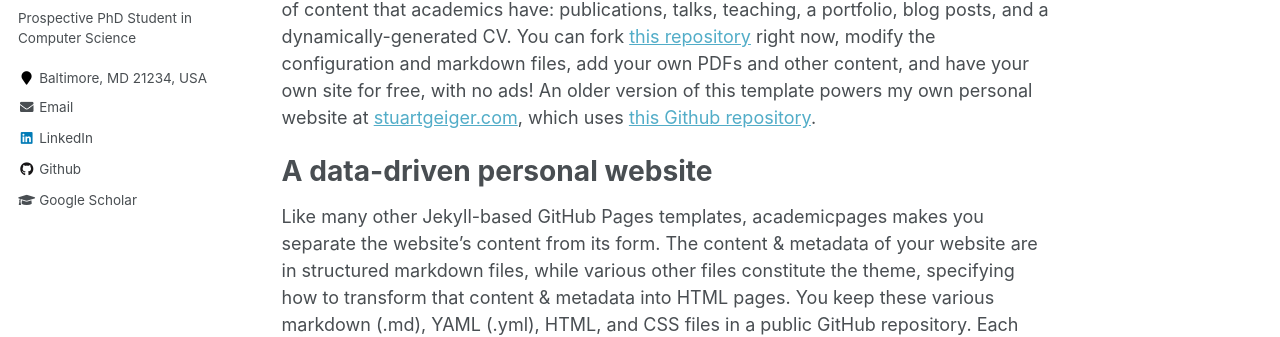
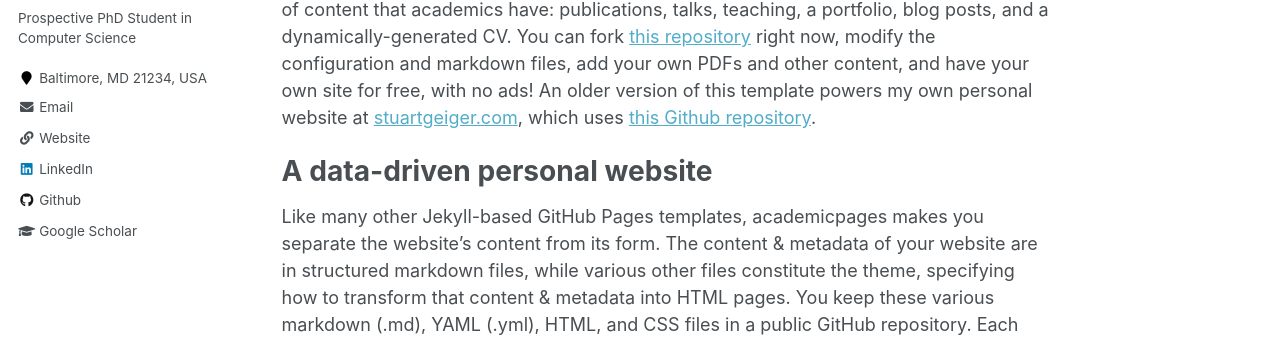
Before and after one commit to Hasan-MdRakibul/hasan-mdrakibul.github.io, a Jekyll site: the page built from _pages/about.md, in a window 1280 px wide. Shown: the part 327-664 px from the top of the page. Built offline with Jekyll 4.4.1, drawn with Linux system fonts in a browser that asks for light colours.

Commit message:
init changes

```diff
--- a/_config.yml
+++ b/_config.yml
@@ -88,7 +88,7 @@ author:
   #pubmed           : "https://www.ncbi.nlm.nih.gov/pubmed/?term=john+snow"
   googlescholar    : "https://scholar.google.com/citations?user=0FE1WigAAAAJ&hl=en"
   email            : "mdhas1@morgan.edu, hasan.mr@du.ac.bd"
-  Website     :  "https://www.du.ac.bd/body/faculty_details/MIS/2293"
+  website           : "https://www.du.ac.bd/body/faculty_details/MIS/2293"
 #  Website           : "https://www.du.ac.bd/body/faculty_details/MIS/2293"
 #  bitbucket        :
 #  codepen          :
--- a/_includes/author-profile.html
+++ b/_includes/author-profile.html
@@ -34,6 +34,11 @@
       {% if author.email %}
         <li><a href="mailto:{{ author.email }}"><i class="fas fa-fw fa-envelope" aria-hidden="true"></i> {{ site.data.ui-text[site.locale].email_label | default: "Email" }}</a></li>
       {% endif %}
+      {% if author.website %}
+        <li><a href="{{ author.website }}"><i class="fas fa-fw fa-link" aria-hidden="true"></i> Website</a></li>
+      {% endif %}
+
+
       {% if author.keybase %}
         <li><a href="https://keybase.io/{{ author.keybase }}"><i class="fas fa-fw fa-key" aria-hidden="true"></i> Keybase</a></li>
       {% endif %}
```
